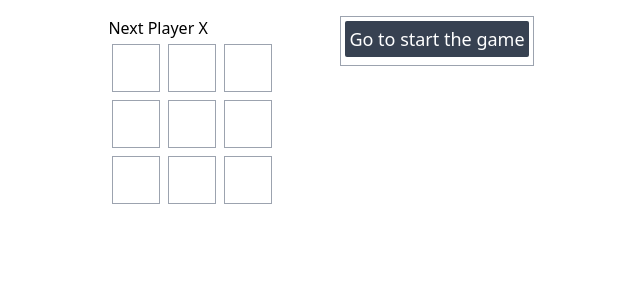
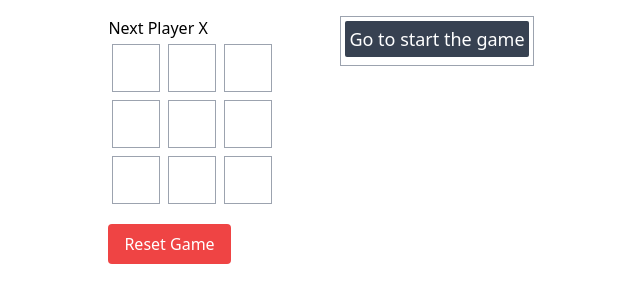
Before and after one commit to md-sazzadul/tic-tac-toe, a React (Vite) app: page / in a window 1280 px wide. Shown: the top 302 px of the page, without its empty margins (319-959 px from the left). Built offline with nearby package versions, Linux system fonts and the light colour scheme.

Commit message:
added reset functionality

```diff
--- a/src/components/Game/Game.tsx
+++ b/src/components/Game/Game.jsx
@@ -1,4 +1,4 @@
-import React, { useState } from "react";
+import { useState } from "react";
 import Board from "../Board/Board";
 
 const Game = () => {
@@ -42,6 +42,16 @@ const Game = () => {
           squares={currentSquares}
           onPlay={handlePlay}
         ></Board>
+        <button
+          className="mt-4 bg-red-500 text-white py-2 px-4 rounded"
+          onClick={() => {
+            setHistory([Array(9).fill(null)]);
+            setCurrentMove(0);
+            setXIsNext(true);
+          }}
+        >
+          Reset Game
+        </button>
       </div>
       <div>
         <ol className="border border-gray-400 p-1 text-lg">{moves}</ol>
```
